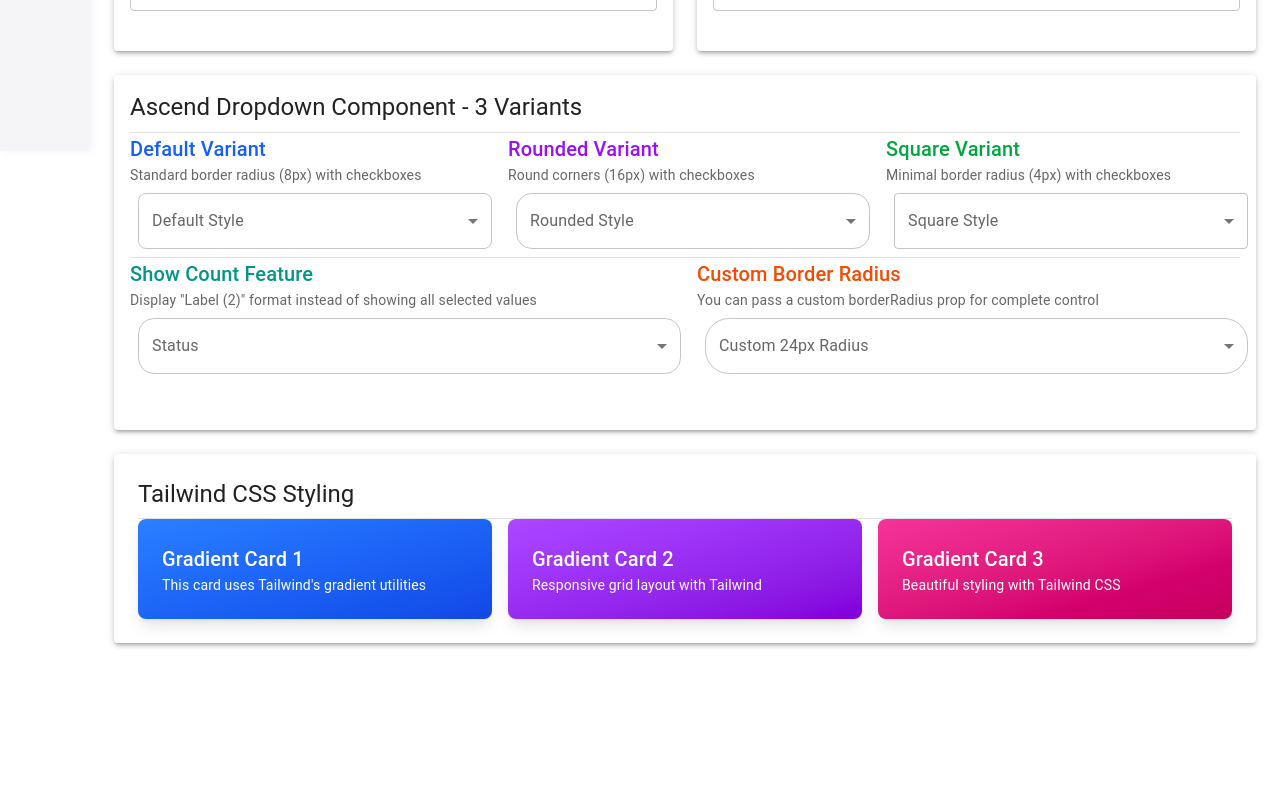
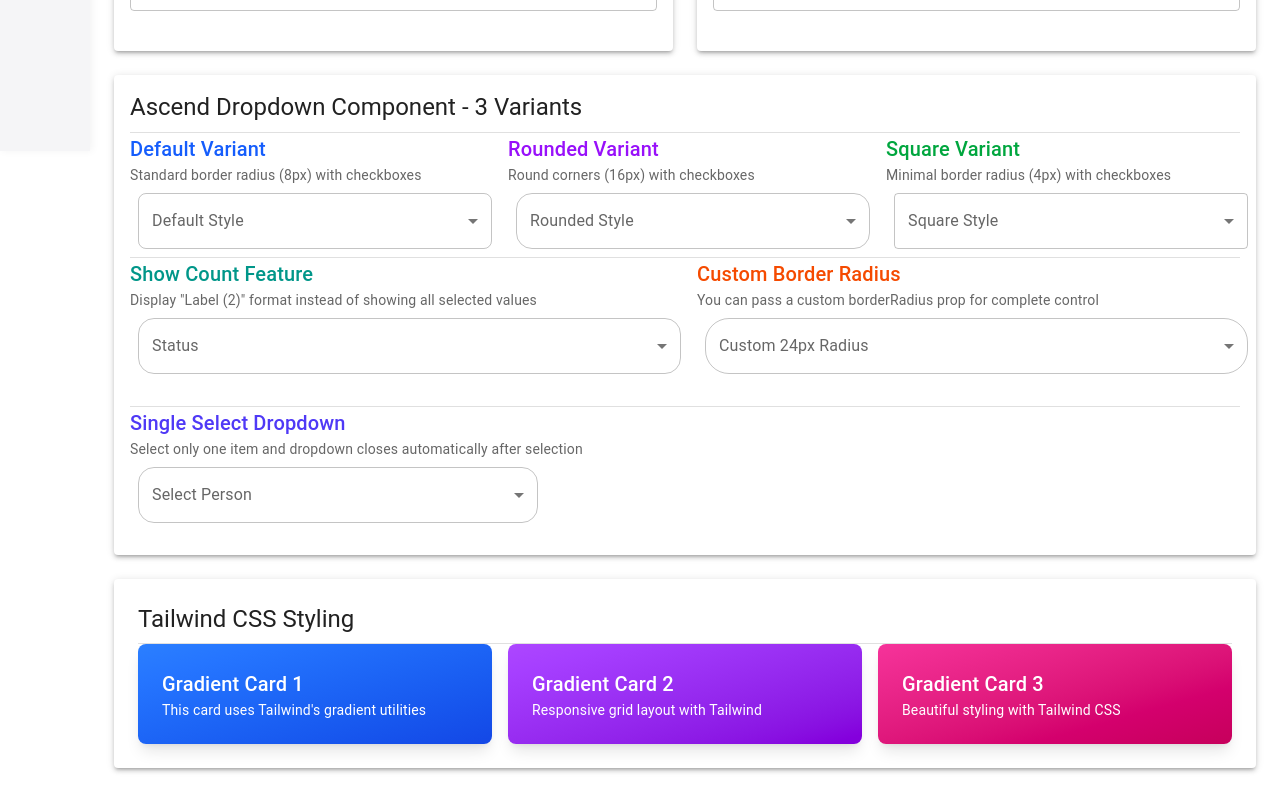
Before and after one commit to dream-horizon-org/ascend-panel, a React (Vite) app: page / in a window 1280 px wide. Shown: the part 649-1449 px from the top of the page. Before the commit the page ends 1324 px from the top, so only its background shows below. Built offline with nearby package versions, Linux system fonts and the light colour scheme.

Commit message:
feat: add single select dropdown

```diff
--- a/src/App.tsx
+++ b/src/App.tsx
@@ -76,6 +76,7 @@ function App() {
   const [defaultDropdown, setDefaultDropdown] = useState<string[]>([])
   const [roundedDropdown, setRoundedDropdown] = useState<string[]>([])
   const [squareDropdown, setSquareDropdown] = useState<string[]>([])
+  const [singleSelectDropdown, setSingleSelectDropdown] = useState<string>('')
 
   // Tab Navigation state - persists across entire app
   const [activeTab, setActiveTab] = useState<string>('experiments')
@@ -351,7 +352,7 @@ function App() {
                     label="Default Style"
                     options={names}
                     value={defaultDropdown}
-                    onChange={setDefaultDropdown}
+                    onChange={(val) => setDefaultDropdown(val as string[])}
                     variant="default"
                     width="100%"
                   />
@@ -376,7 +377,7 @@ function App() {
                     label="Rounded Style"
                     options={names}
                     value={roundedDropdown}
-                    onChange={setRoundedDropdown}
+                    onChange={(val) => setRoundedDropdown(val as string[])}
                     variant="rounded"
                     width="100%"
                   />
@@ -401,7 +402,7 @@ function App() {
                     label="Square Style"
                     options={names}
                     value={squareDropdown}
-                    onChange={setSquareDropdown}
+                    onChange={(val) => setSquareDropdown(val as string[])}
                     variant="square"
                     width="100%"
                   />
@@ -430,7 +431,7 @@ function App() {
                     label="Status"
                     options={names}
                     value={defaultDropdown}
-                    onChange={setDefaultDropdown}
+                    onChange={(val) => setDefaultDropdown(val as string[])}
                     variant="rounded"
                     width="100%"
                     showCount={true}
@@ -448,11 +449,39 @@ function App() {
                     label="Custom 24px Radius"
                     options={names}
                     value={roundedDropdown}
-                    onChange={setRoundedDropdown}
+                    onChange={(val) => setRoundedDropdown(val as string[])}
                     borderRadius="24px"
                     width="100%"
                   />
                 </Box>
+              </Box>
+
+              <Divider className="my-6" />
+
+              {/* Single Select Feature */}
+              <Box>
+                <Typography variant="h6" className="mb-3 text-indigo-600">
+                  Single Select Dropdown
+                </Typography>
+                <Typography variant="body2" color="text.secondary" className="mb-3">
+                  Select only one item and dropdown closes automatically after selection
+                </Typography>
+                <AscendDropdown
+                  label="Select Person"
+                  options={names}
+                  value={singleSelectDropdown}
+                  onChange={(val) => setSingleSelectDropdown(val as string)}
+                  variant="rounded"
+                  width={400}
+                  multiple={false}
+                />
+                {singleSelectDropdown && (
+                  <Box className="mt-3 p-2 bg-indigo-50 rounded">
+                    <Typography variant="caption" color="text.secondary">
+                      Selected: <strong>{singleSelectDropdown}</strong>
+                    </Typography>
+                  </Box>
+                )}
               </Box>
             </CardContent>
           </Card>
--- a/src/components/AscendDropdown/AscendDropdown.tsx
+++ b/src/components/AscendDropdown/AscendDropdown.tsx
@@ -25,13 +25,14 @@ type DropdownVariant = 'default' | 'rounded' | 'square';
 interface AscendDropdownProps {
   label: string;
   options: string[];
-  value: string[];
-  onChange: (value: string[]) => void;
+  value: string[] | string;
+  onChange: (value: string[] | string) => void;
   variant?: DropdownVariant;
   borderRadius?: string | number;
   width?: string | number;
   showCheckbox?: boolean;
   showCount?: boolean;
+  multiple?: boolean;
   sx?: SxProps<Theme>;
 }
 
@@ -45,6 +46,7 @@ const AscendDropdown: React.FC<AscendDropdownProps> = ({
   width = 300,
   showCheckbox = true,
   showCount = false,
+  multiple = true,
   sx = {},
 }) => {
   // Determine border radius based on variant
@@ -68,20 +70,31 @@ const AscendDropdown: React.FC<AscendDropdownProps> = ({
     const {
       target: { value: newValue },
     } = event;
-    onChange(
-      typeof newValue === 'string' ? newValue.split(',') : newValue
-    );
+
+    if (multiple) {
+      onChange(
+        typeof newValue === 'string' ? newValue.split(',') : newValue
+      );
+    } else {
+      onChange(newValue as string);
+    }
   };
 
   const computedBorderRadius = getBorderRadius();
-  const hasSelectedItems = value.length > 0;
+  const hasSelectedItems = multiple
+    ? (value as string[]).length > 0
+    : value !== '';
 
-  // Render value based on showCount prop
-  const renderDisplayValue = (selected: string[]) => {
-    if (showCount && selected.length > 0) {
-      return `${label} (${selected.length})`;
+  // Render value based on showCount prop and selection mode
+  const renderDisplayValue = (selected: string[] | string) => {
+    if (multiple) {
+      const selectedArray = selected as string[];
+      if (showCount && selectedArray.length > 0) {
+        return `${label} (${selectedArray.length})`;
+      }
+      return selectedArray.join(', ');
     }
-    return selected.join(', ');
+    return selected as string;
   };
 
   return (
@@ -108,7 +121,7 @@ const AscendDropdown: React.FC<AscendDropdownProps> = ({
       <Select
         labelId={`${label}-label`}
         id={`${label}-select`}
-        multiple
+        multiple={multiple}
         value={value}
         onChange={handleChange}
         input={<OutlinedInput label="" notched={false} />}
@@ -131,7 +144,7 @@ const AscendDropdown: React.FC<AscendDropdownProps> = ({
       >
         {options.map((option) => (
           <MenuItem key={option} value={option}>
-            {showCheckbox && <Checkbox checked={value.includes(option)} />}
+            {multiple && showCheckbox && <Checkbox checked={(value as string[]).includes(option)} />}
             <ListItemText primary={option} />
           </MenuItem>
         ))}
```
